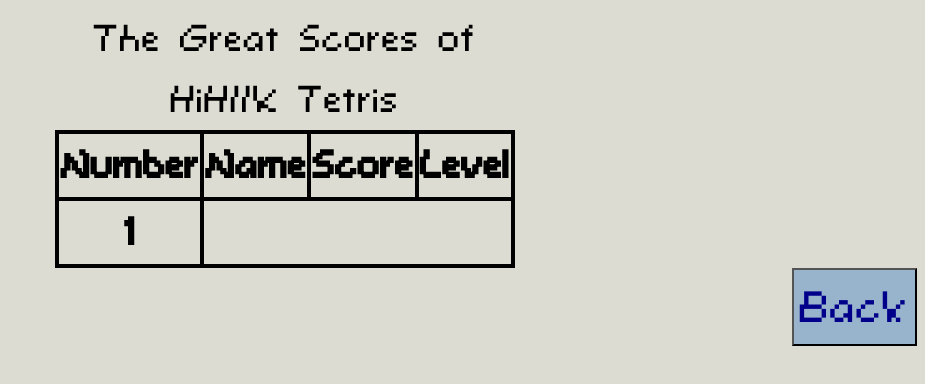
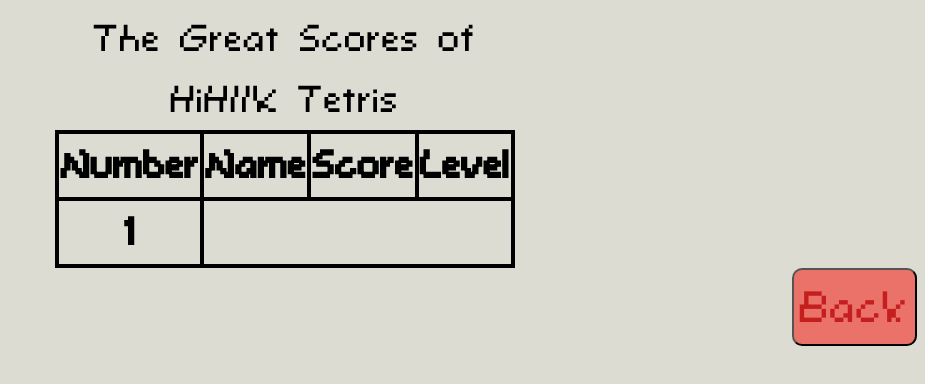
Before and after one commit to Ahimenes17/Tetris_Hihiik, a plain HTML site: page scoreBoard/scoresTable.html in a window 1280 px wide. Shown: the whole page, without its empty margins (355-1280 px from the left). Drawn offline with Linux system fonts and the light colour scheme; files whose address does not match are found by name.

Commit message:
small changes in disign

```diff
--- a/scoreBoard/scoresTable.html
+++ b/scoreBoard/scoresTable.html
@@ -27,9 +27,12 @@
                 float: right;
                 float: inline-end;
                 font-size: 70px;
-                background: rgba(87, 142, 201, 0.5);;
-                color: darkblue;
+                background: #fc0a0180;
+                color: rgb(196, 30, 30);
+                border-radius: 10px;
+                box-shadow: rgb(88, 25, 25);
             }
+
         </style>
     </head>
     <body>
```
Also changed, not shown: game/tetris1.html (+1 -1 lines), settings/settings.html (+4 -2 lines).
